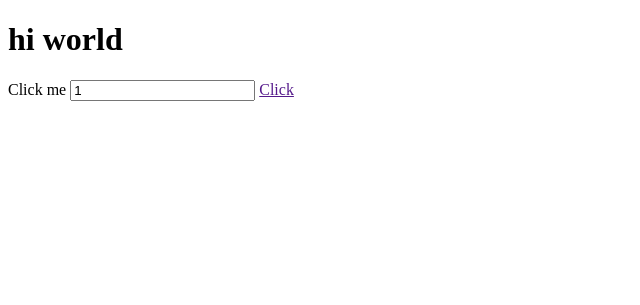
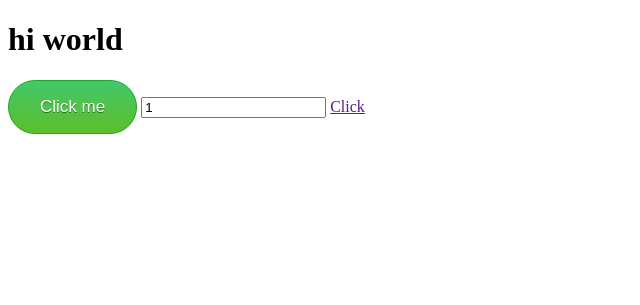
Before and after one commit to saiberz/mediag, a plain HTML site: page index.html in a window 1280 px wide. Shown: the whole page, without its empty margins (0-640 px from the left). Drawn offline with nearby package versions, Linux system fonts and the light colour scheme.

Commit message:
.myButton

```diff
--- a/index.html
+++ b/index.html
@@ -9,7 +9,7 @@
 </head>
 <body>
     <h1>hi world</h1>
-    <a onclick="snapshot()" class="clickme">Click me</a>
+    <a onclick="snapshot()" class="myButton">Click me</a>
     <input type="number" value="1">
     <a id="down" href="">Click</a>
     <br> <br>
```
